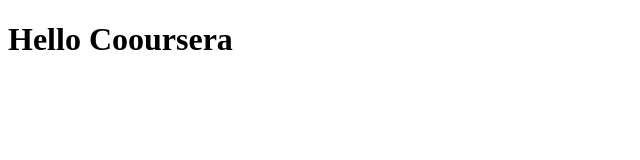
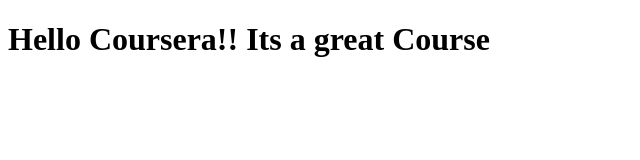
Before and after one commit to npatgar8/coursera-testt, a plain HTML site: page site/index.html in a window 1280 px wide. Shown: the whole page, without its empty margins (0-640 px from the left). Drawn offline with Linux system fonts and the light colour scheme.

Commit message:
Small changes

```diff
--- a/site/index.html
+++ b/site/index.html
@@ -4,6 +4,6 @@
 	<title>Hello Coursera</title>
 </head>
 <body>
-<h1> Hello Cooursera </h1>
+<h1> Hello Coursera!! Its a great Course</h1>
 </body>
 </html>
```
